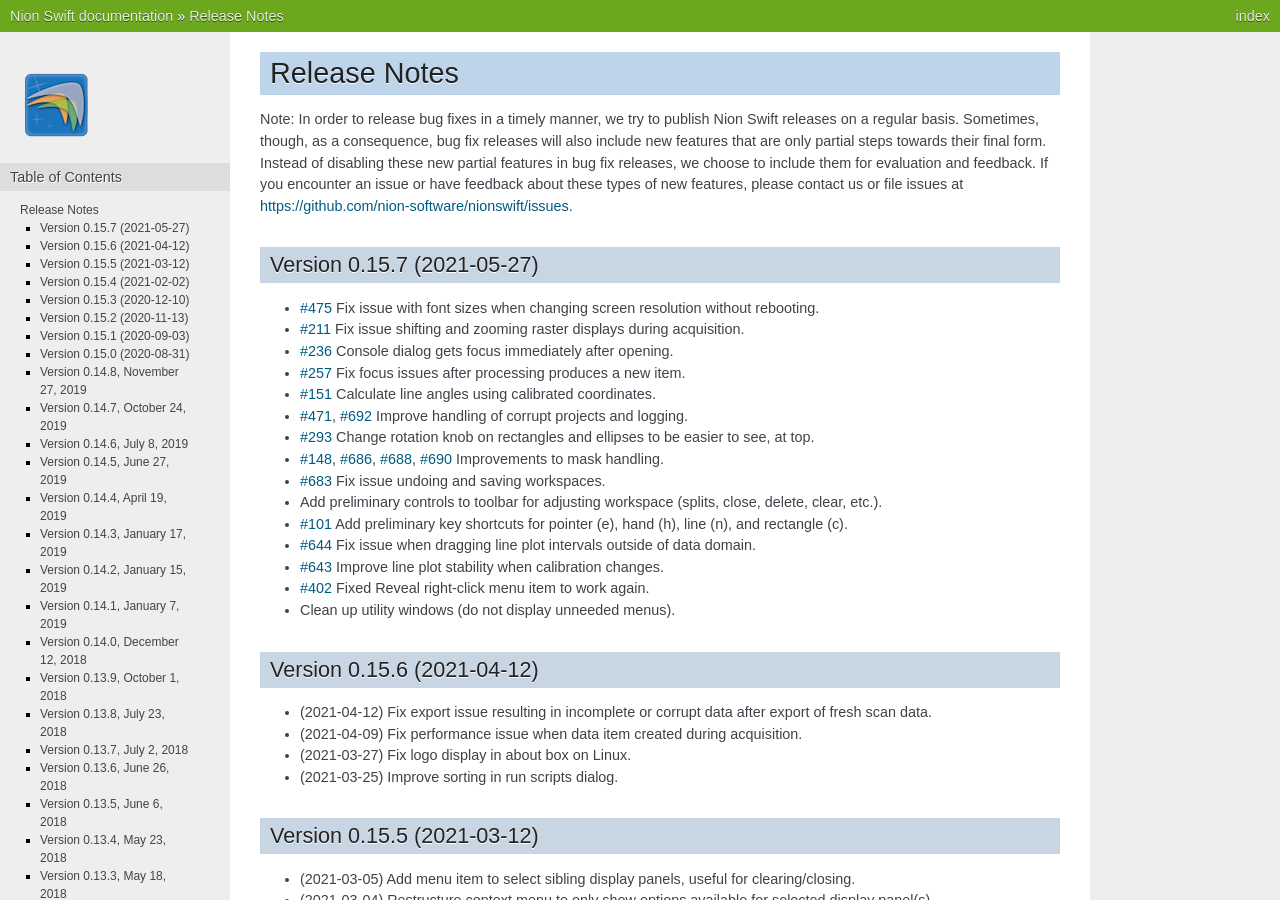
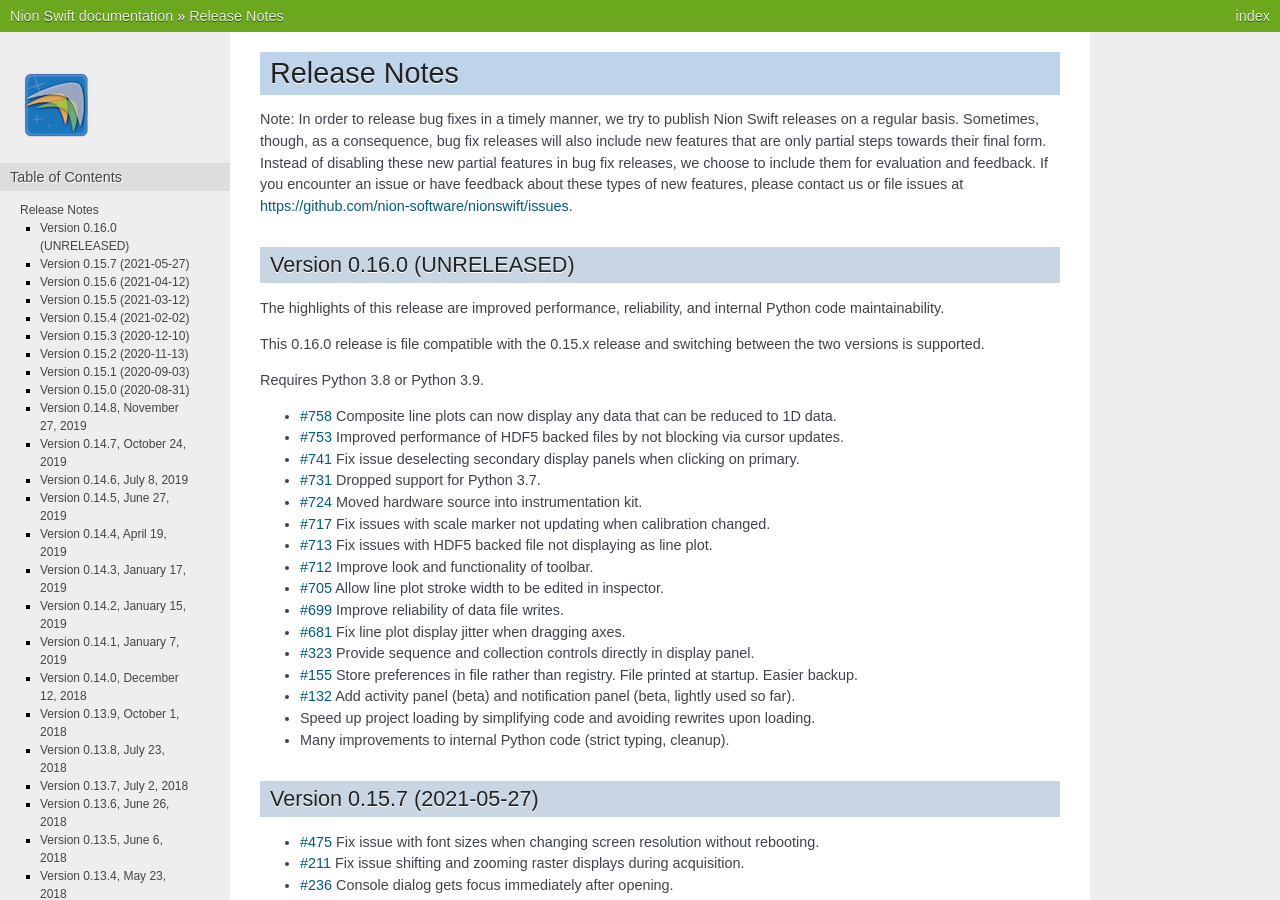
Before and after one commit to nion-software/nionswift, a Sphinx documentation site: the page built from docs/release_notes.rst, in a window 1280 px wide and 900 px high. Built offline with Sphinx 7.4.7, drawn with Linux system fonts in a browser that asks for light colours.

Commit message:
Update release notes.

```diff
--- a/docs/release_notes.rst
+++ b/docs/release_notes.rst
@@ -11,6 +11,31 @@ that are only partial steps towards their final form. Instead of disabling these
 in bug fix releases, we choose to include them for evaluation and feedback. If you encounter an issue
 or have feedback about these types of new features, please contact us or file issues at
 https://github.com/nion-software/nionswift/issues.
+
+Version 0.16.0 (UNRELEASED)
+---------------------------
+The highlights of this release are improved performance, reliability, and internal Python code maintainability.
+
+This 0.16.0 release is file compatible with the 0.15.x release and switching between the two versions is supported.
+
+Requires Python 3.8 or Python 3.9.
+
+* `#758 <https://github.com/nion-software/nionswift/issues/758>`_ Composite line plots can now display any data that can be reduced to 1D data.
+* `#753 <https://github.com/nion-software/nionswift/issues/753>`_ Improved performance of HDF5 backed files by not blocking via cursor updates.
+* `#741 <https://github.com/nion-software/nionswift/issues/741>`_ Fix issue deselecting secondary display panels when clicking on primary.
+* `#731 <https://github.com/nion-software/nionswift/issues/731>`_ Dropped support for Python 3.7.
+* `#724 <https://github.com/nion-software/nionswift/issues/724>`_ Moved hardware source into instrumentation kit.
+* `#717 <https://github.com/nion-software/nionswift/issues/717>`_ Fix issues with scale marker not updating when calibration changed.
+* `#713 <https://github.com/nion-software/nionswift/issues/713>`_ Fix issues with HDF5 backed file not displaying as line plot.
+* `#712 <https://github.com/nion-software/nionswift/issues/712>`_ Improve look and functionality of toolbar.
+* `#705 <https://github.com/nion-software/nionswift/issues/705>`_ Allow line plot stroke width to be edited in inspector.
+* `#699 <https://github.com/nion-software/nionswift/issues/699>`_ Improve reliability of data file writes.
+* `#681 <https://github.com/nion-software/nionswift/issues/681>`_ Fix line plot display jitter when dragging axes.
+* `#323 <https://github.com/nion-software/nionswift/issues/323>`_ Provide sequence and collection controls directly in display panel.
+* `#155 <https://github.com/nion-software/nionswift/issues/155>`_ Store preferences in file rather than registry. File printed at startup. Easier backup.
+* `#132 <https://github.com/nion-software/nionswift/issues/132>`_ Add activity panel (beta) and notification panel (beta, lightly used so far).
+* Speed up project loading by simplifying code and avoiding rewrites upon loading.
+* Many improvements to internal Python code (strict typing, cleanup).
 
 Version 0.15.7 (2021-05-27)
 ---------------------------
```
